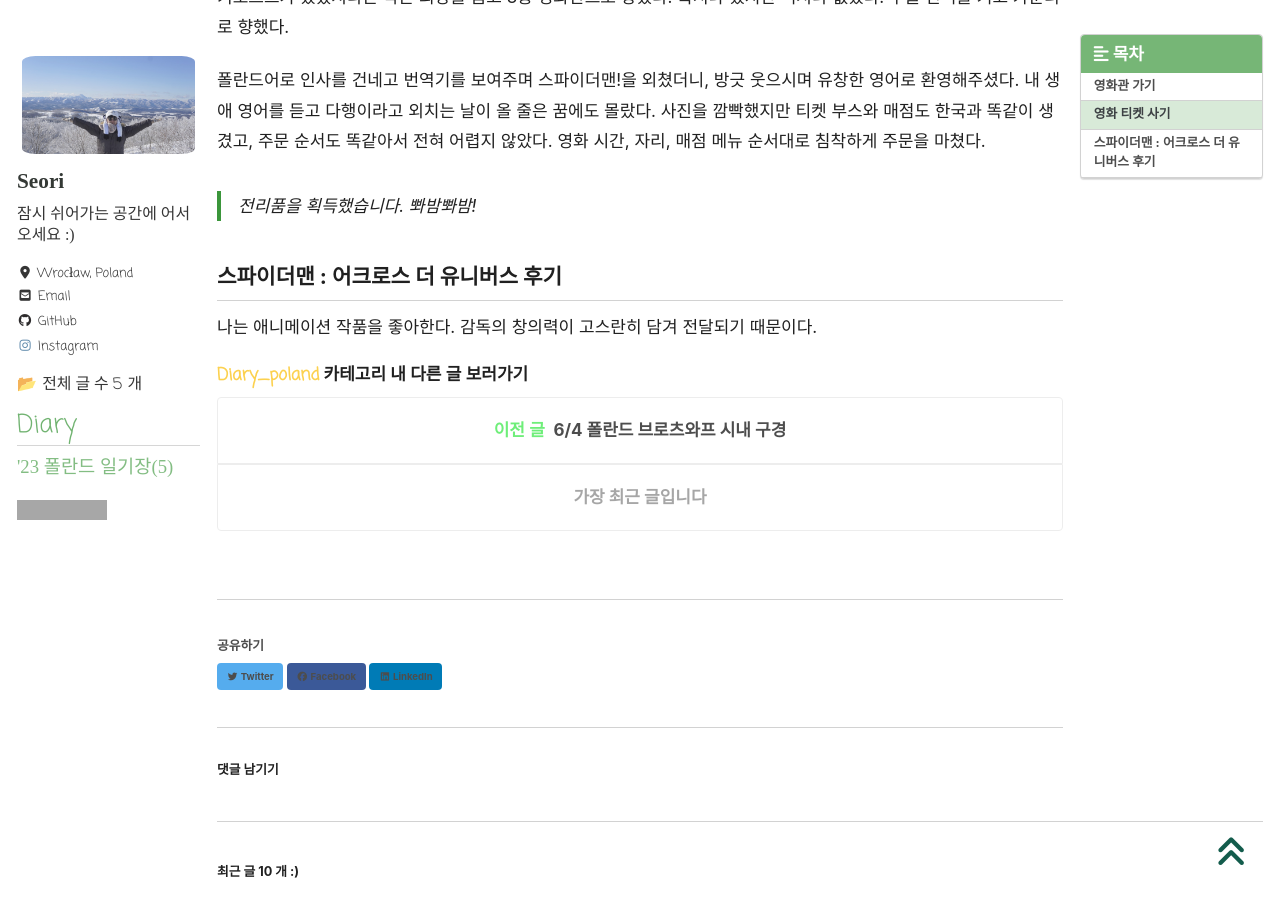
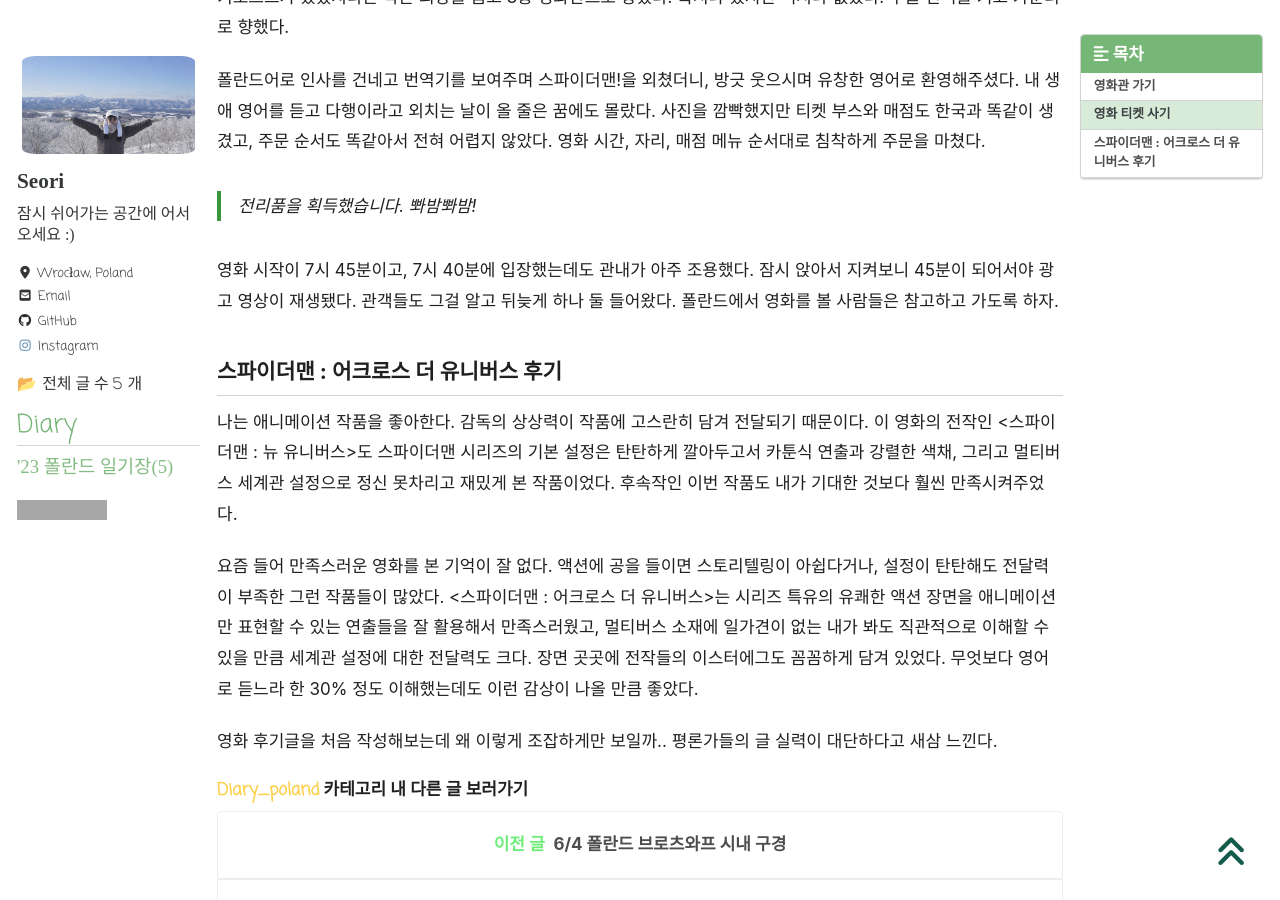
Before and after one commit to Seori15/Seori15.github.io, a Jekyll site: the page built from _posts/Diary/Poland/2023-06-11-폴란드에서 영화보기.md, in a window 1280 px wide and 900 px high, scrolled down 867 px. Built offline with Jekyll 4.4.1, drawn with Linux system fonts in a browser that asks for light colours; cached includes are drawn as plain includes; nearby versions of some CDN libraries; some web fonts are replaced; comment, search, counter and statistics services are not loaded; some of the changed text lies outside the part shown; grey boxes are pictures that could not be loaded.

Commit message:
폴란드 일기 11일차 게시

```diff
--- a/_posts/Diary/Poland/2023-06-11-폴란드에서 영화보기.md
+++ b/_posts/Diary/Poland/2023-06-11-폴란드에서 영화보기.md
@@ -1,5 +1,5 @@
 ---
-title: "6/11 폴란드 브로츠와프 시내 구경"
+title: "6/11 폴란드 영화관 탐방"
 excerpt: "폴란드 11일차"
 
 categories:
@@ -50,10 +50,20 @@ last_modified_at: 2023-06-13
 
 > 전리품을 획득했습니다. 뽜밤뽜밤!
 
+<!-- <p align="center">
+<img src="https://drive.google.com/uc?id=1-RJdDW9bAQuAE4FGMv1M3Pp0OJTTdjYR" width="45%"> <img src="https://drive.google.com/uc?id=1fr4aaCCqiTZ7KULnyiPasd8ixtvReWx9" width="45%">
+</p> -->
+
+영화 시작이 7시 45분이고, 7시 40분에 입장했는데도 관내가 아주 조용했다. 잠시 앉아서 지켜보니 45분이 되어서야 광고 영상이 재생됐다. 관객들도 그걸 알고 뒤늦게 하나 둘 들어왔다. 폴란드에서 영화를 볼 사람들은 참고하고 가도록 하자.
+
 ## 스파이더맨 : 어크로스 더 유니버스 후기
 
 <!-- <p align="center">
 <img src="https://drive.google.com/uc?id=1-RJdDW9bAQuAE4FGMv1M3Pp0OJTTdjYR" width="45%"> <img src="https://drive.google.com/uc?id=1fr4aaCCqiTZ7KULnyiPasd8ixtvReWx9" width="45%">
 </p> -->
 
-나는 애니메이션 작품을 좋아한다. 감독의 창의력이 고스란히 담겨 전달되기 때문이다.
+나는 애니메이션 작품을 좋아한다. 감독의 상상력이 작품에 고스란히 담겨 전달되기 때문이다. 이 영화의 전작인 <스파이더맨 : 뉴 유니버스>도 스파이더맨 시리즈의 기본 설정은 탄탄하게 깔아두고서 카툰식 연출과 강렬한 색채, 그리고 멀티버스 세계관 설정으로 정신 못차리고 재밌게 본 작품이었다. 후속작인 이번 작품도 내가 기대한 것보다 훨씬 만족시켜주었다.
+
+요즘 들어 만족스러운 영화를 본 기억이 잘 없다. 액션에 공을 들이면 스토리텔링이 아쉽다거나, 설정이 탄탄해도 전달력이 부족한 그런 작품들이 많았다. <스파이더맨 : 어크로스 더 유니버스>는 시리즈 특유의 유쾌한 액션 장면을 애니메이션만 표현할 수 있는 연출들을 잘 활용해서 만족스러웠고, 멀티버스 소재에 일가견이 없는 내가 봐도 직관적으로 이해할 수 있을 만큼 세계관 설정에 대한 전달력도 크다. 장면 곳곳에 전작들의 이스터에그도 꼼꼼하게 담겨 있었다. 무엇보다 영어로 듣느라 한 30% 정도 이해했는데도 이런 감상이 나올 만큼 좋았다.
+
+영화 후기글을 처음 작성해보는데 왜 이렇게 조잡하게만 보일까.. 평론가들의 글 실력이 대단하다고 새삼 느낀다.
```
